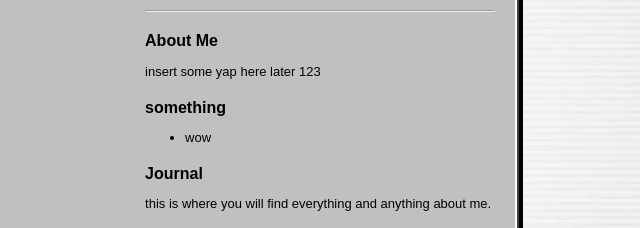
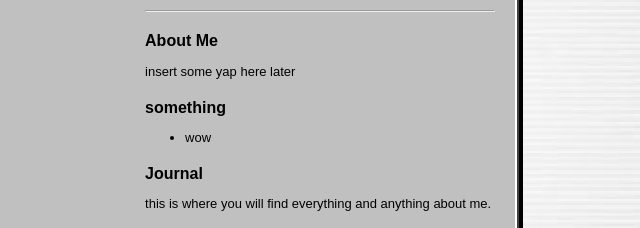
Before and after one commit to kaphiexe/the-website, a plain HTML site: page public/index.html in a window 1280 px wide. Shown: the part 313-541 px from the top of the page, 423-1063 px from the left. Drawn offline with Linux system fonts and the light colour scheme.

Commit message:
Took out the funny 123

```diff
--- a/public/index.html
+++ b/public/index.html
@@ -67,7 +67,7 @@
 
         <h2>About Me</h2>
         <p>
-          insert some yap here later 123
+          insert some yap here later
         </p>
 
         <h2>something</h2>
```
